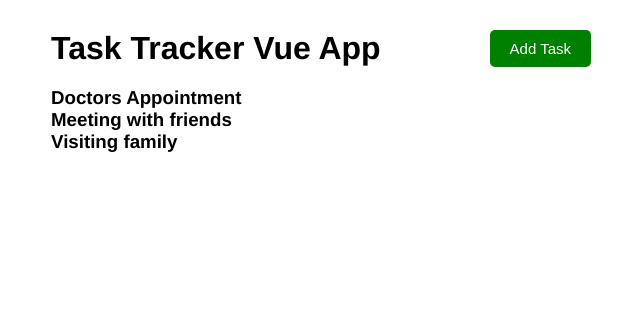
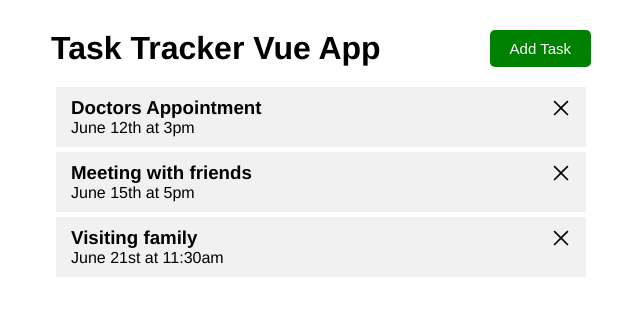
Before and after one commit to vitalifilipchuk/vue-task-tracker, a Vue app: page / in a window 1280 px wide. Shown: the top 316 px of the page, without its empty margins (319-959 px from the left). Built offline with nearby package versions, Linux system fonts and the light colour scheme.

Commit message:
continue tasks

```diff
--- /dev/null
+++ b/src/components/Task.vue
@@ -0,0 +1,33 @@
+<template>
+    <div class="task">
+        <div class="task__head">
+            <h3>{{task.text}}</h3>
+            <svg xmlns="http://www.w3.org/2000/svg" fill="#000000" viewBox="0 0 50 50" width="20px" height="20px"><path d="M 9.15625 6.3125 L 6.3125 9.15625 L 22.15625 25 L 6.21875 40.96875 L 9.03125 43.78125 L 25 27.84375 L 40.9375 43.78125 L 43.78125 40.9375 L 27.84375 25 L 43.6875 9.15625 L 40.84375 6.3125 L 25 22.15625 Z"/></svg>
+        </div>
+        <p>{{task.day}}</p>
+    </div>
+
+</template>
+
+<script>
+export default {
+    name: 'Task',
+    props: {
+        task: Object
+    }
+}
+</script>
+
+<style>
+ .task {
+     margin: 5px;
+     background-color: #f1f1f1;
+     padding: 10px 15px;
+ }
+
+ .task__head {
+     display: flex;
+     align-items: center;
+     justify-content: space-between;
+ }
+</style>
--- a/src/components/Tasks.vue
+++ b/src/components/Tasks.vue
@@ -1,14 +1,19 @@
 <template>
-    <div v-for="task in tasks">
-        <h3>{{task.text}}</h3>
+    <div :key="task.id" v-for="task in tasks">
+        <Task :task="task" />
     </div>
 </template>
 
 <script>
-    export default {
-        name: 'Tasks',
-        props: {
-            tasks: Array
-        }
+import Task from './Task'
+
+export default {
+    name: 'Tasks',
+    props: {
+        tasks: Array,
+    },
+    components: {
+        Task,
     }
+}
 </script>
```
Also changed, not shown: src/components/Header.vue (indentation only).
